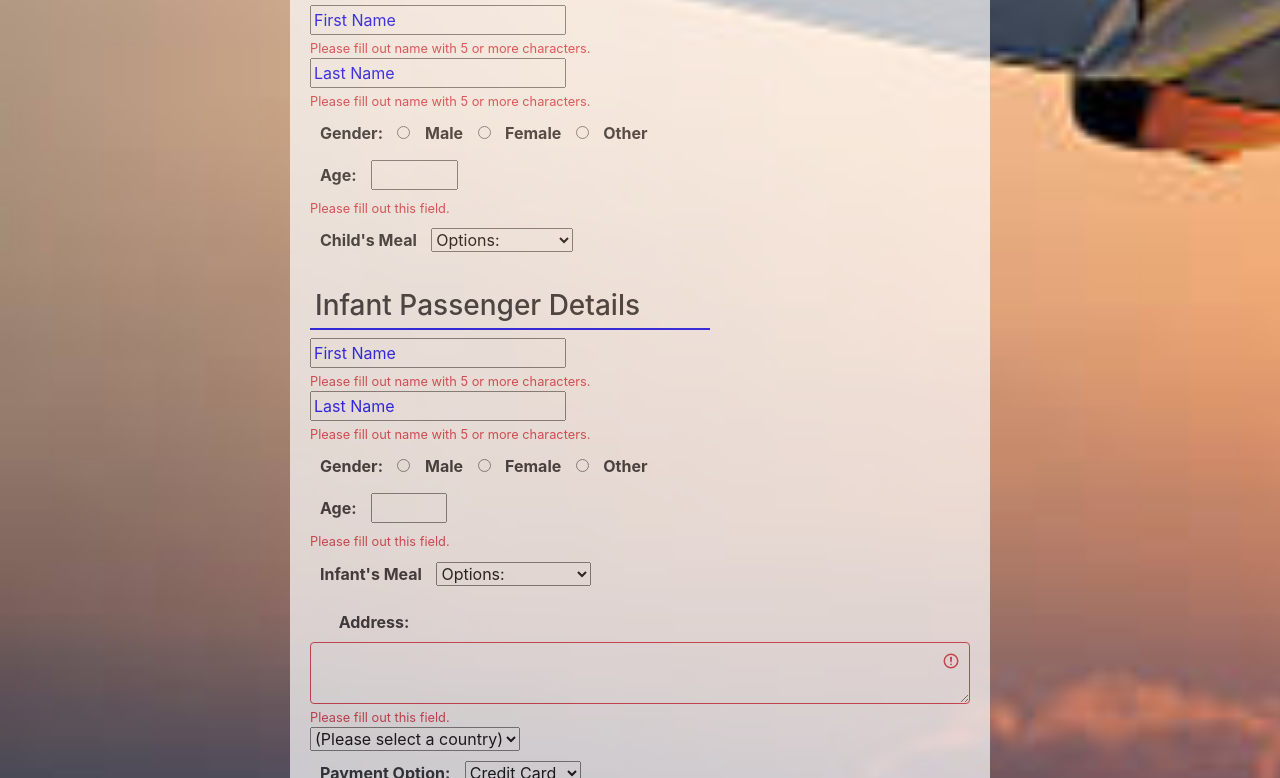
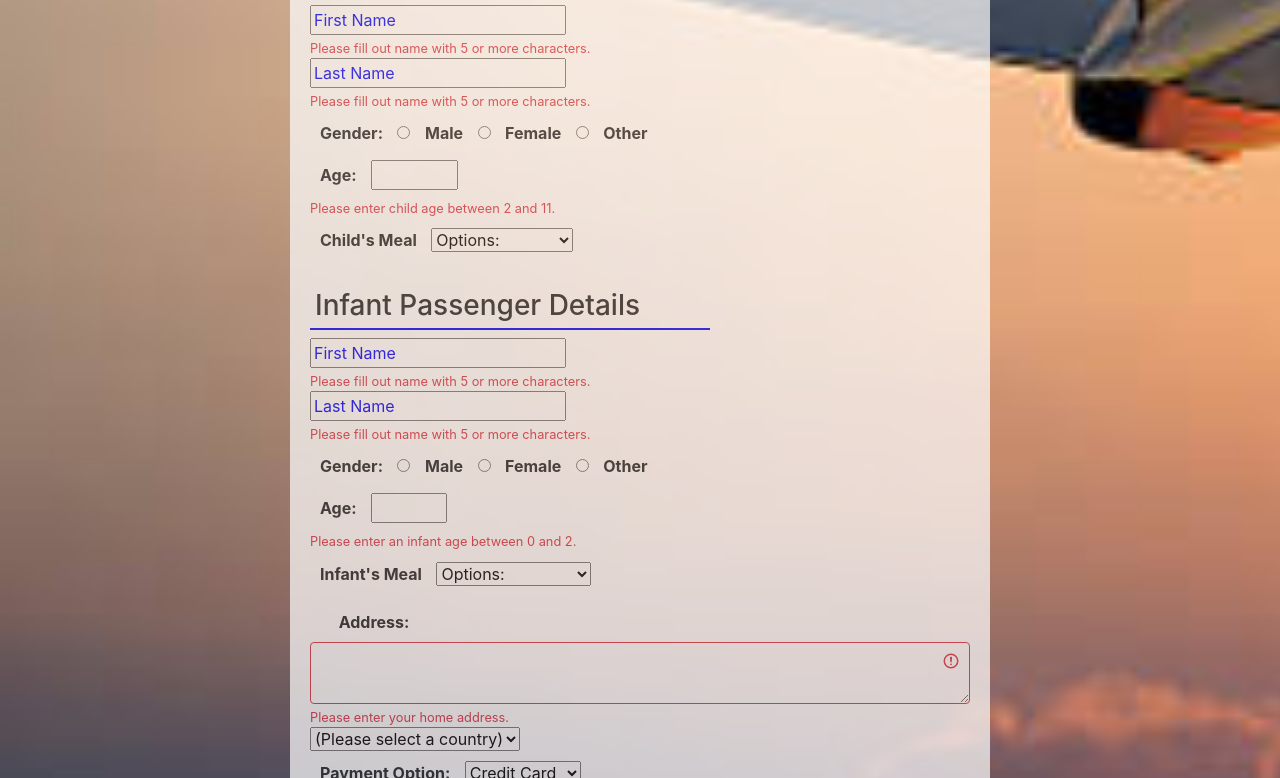
Before and after one commit to hooimingwong/flight-corner, a plain HTML site: page booking.html in a window 1280 px wide. Both pictures are taken after typing "5", "5", "5", "Sample", "Sample", "5" into the empty fields and a click on the button "Submit Form". Shown: the part 1505-2283 px from the top of the page. Drawn offline with nearby package versions, Linux system fonts and the light colour scheme.

Commit message:
More helpful validation messages.

```diff
--- a/booking.html
+++ b/booking.html
@@ -142,19 +142,19 @@
 
                   <label for="p2-age">Age:</label>
                       <input type="number" name="p2-age" required min="18">
-                      <div class="invalid-feedback">Please fill out this field.</div>
+                      <div class="invalid-feedback">Please enter your age. You need to be over 18 to make a booking.</div>
 
                       <!-- phone-->
                       <div>
                   <label for="phone"> <i class="material-icons">&#xe324;</i>Mobile: </label>
                   <input type="phone" id="phone" pattern="[0-9]{4}-[0-9]{3}-[0-9]{3}" placeholder="04xx-xxx-xxx" size="30" required>
-                  <div class="invalid-feedback">Please fill out this field.</div>
+                  <div class="invalid-feedback">Please enter a mobile phone number with correct pattern.</div>
               </div>
 <br>
                   <!-- email-->
                       <label for="email"> <i class="material-icons">&#xe554;</i>Email: </label>
                       <input type="email" id="email" class="form-control" pattern="[a-z0-9._%+-]+@[a-z0-9.-]+\.[a-z]{2,}$" size="30" required>
-                          <div class="invalid-feedback">Please use a valid email.</div>
+                          <div class="invalid-feedback">Please use a valid email address.</div>
 <br>
                   <label for="foodpref">Food Preferences</label>
                   <select name="foodpref">
@@ -190,7 +190,7 @@
 
             <label for="child-age">Age:</label>
             <input type="number" name="child-age" required min="2" max="11">
-            <div class="invalid-feedback">Please fill out this field.</div>
+            <div class="invalid-feedback">Please enter child age between 2 and 11.</div>
 
             <label for="child-meal">Child's Meal</label>
                 <select name="child-meal">
@@ -226,7 +226,7 @@
 
 <label for="child-age">Age:</label>
 <input type="number" name="child-age" required min="0" max="2">
-<div class="invalid-feedback">Please fill out this field.</div>
+<div class="invalid-feedback">Please enter an infant age between 0 and 2.</div>
 
 <label for="child-meal">Infant's Meal</label>
     <select name="child-meal">
@@ -242,7 +242,7 @@
                 <div>
                 <label for="address"><i class="material-icons">&#xe563;</i>Address:</label>
                 <textarea class="form-control" rows="2" id="address" name ="address" required></textarea>
-                <div class="invalid-feedback">Please fill out this field.</div>
+                <div class="invalid-feedback">Please enter your home address.</div>
                 </div>
                 <!-- Country-->
                   <select name="country">
```
